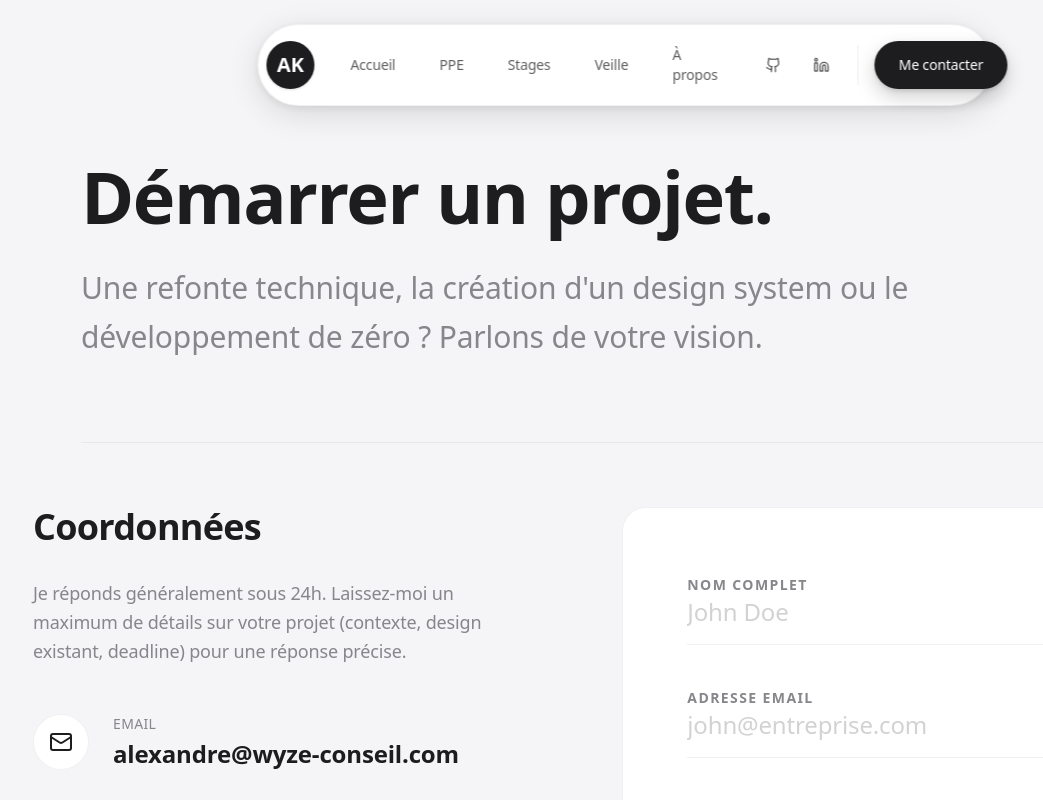
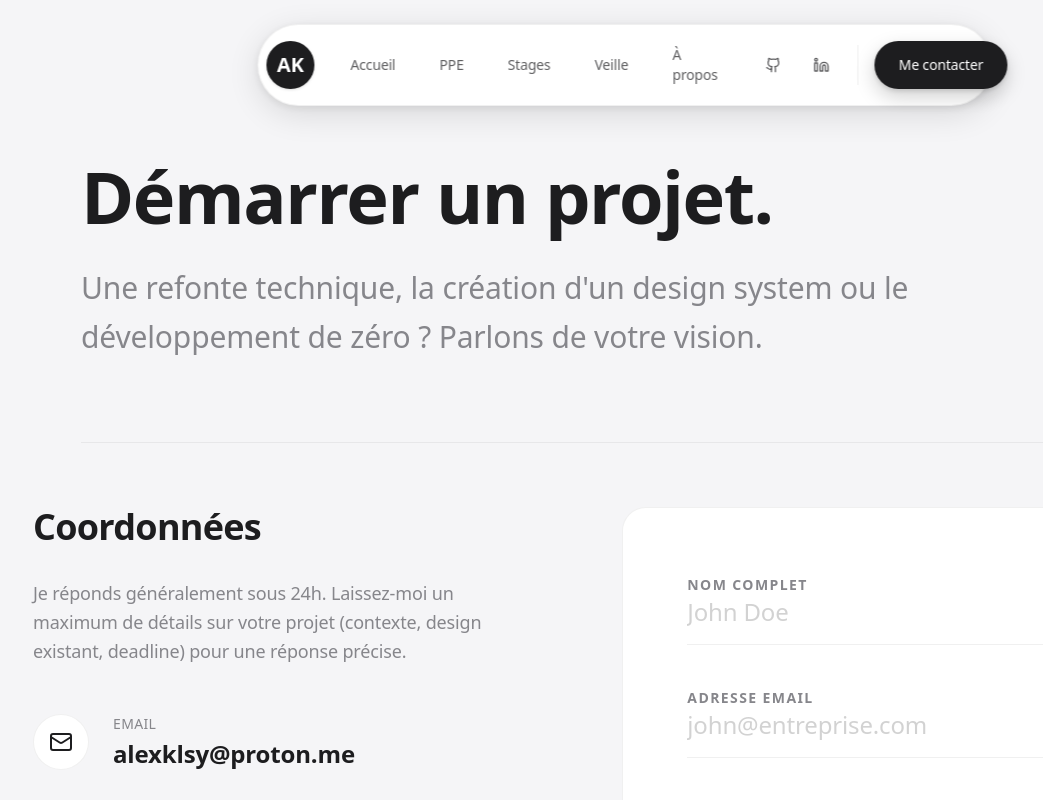
Before and after one commit to kairxuu/PORTFOLIO, a Next.js app: page /contact in a window 1280 px wide. Shown: the top 800 px of the page, without its empty margins (15-1058 px from the left). Built offline with nearby package versions, Linux system fonts and the light colour scheme.

Commit message:
feat: Add contact page, update navigation paths for stage pages, and replace 'Projets' link with 'Veille'.

```diff
--- a/package.json
+++ b/package.json
@@ -15,6 +15,7 @@
     "next": "16.1.6",
     "react": "19.2.3",
     "react-dom": "19.2.3",
+    "resend": "^6.9.3",
     "tailwind-merge": "^3.5.0"
   },
   "devDependencies": {
--- a/src/app/contact/page.tsx
+++ b/src/app/contact/page.tsx
@@ -46,7 +46,7 @@ export default function ContactPage() {
                                     <div>
                                         <span className="block text-sm text-foreground-secondary font-medium tracking-wide uppercase mb-1">Email</span>
                                         <a href="mailto:alexandre@wyze-conseil.com" className="text-xl md:text-2xl font-bold text-foreground">
-                                            alexandre@wyze-conseil.com
+                                            alexklsy@proton.me
                                         </a>
                                     </div>
                                 </div>
```
Also changed, not shown: 1 other file (tests, documents, lock files or other folders).
